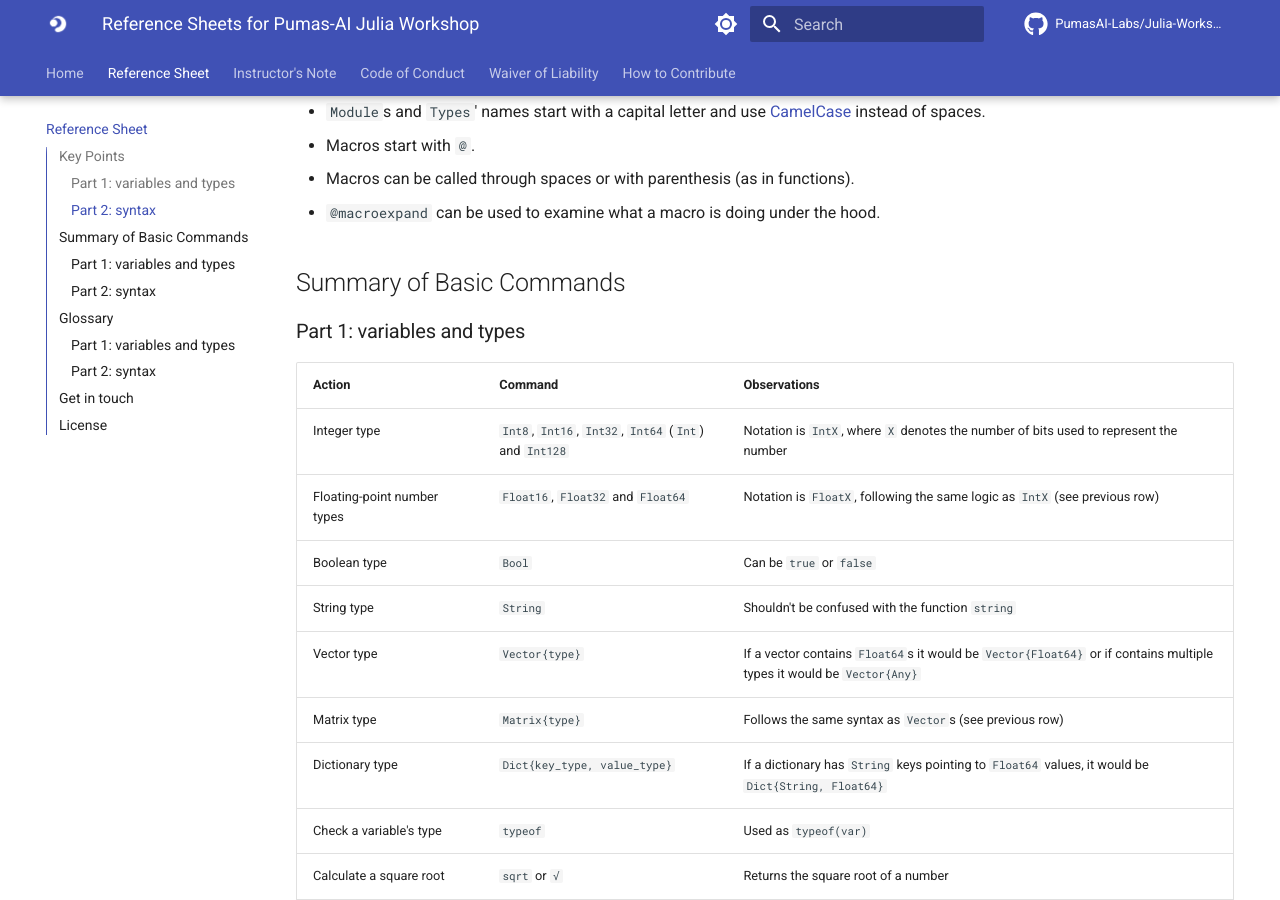
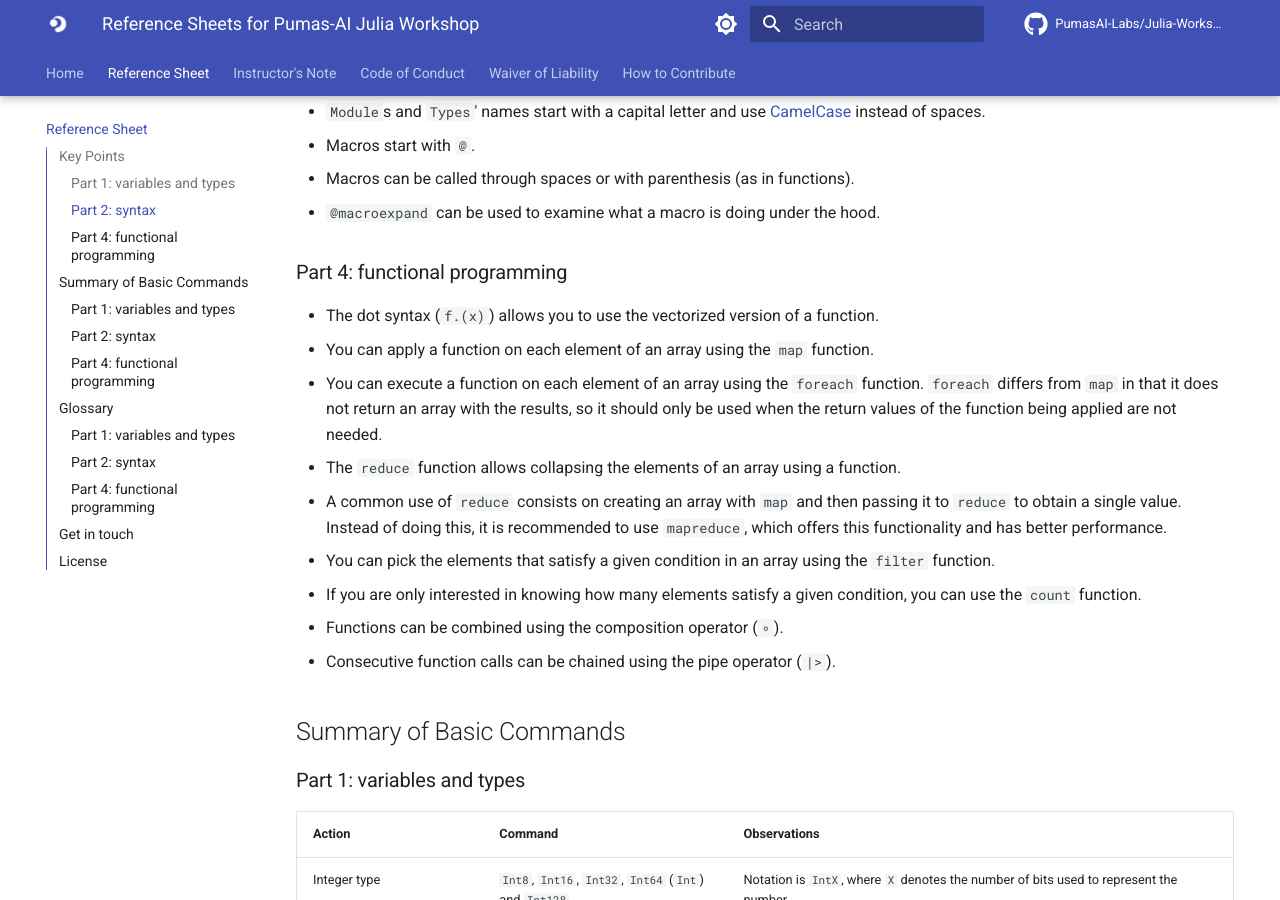
Before and after one commit to PumasAI-Labs/Julia-Workshop, an MkDocs documentation site: the page built from docs/reference.md, in a window 1280 px wide and 900 px high, scrolled down 1515 px. Built offline with MkDocs 1.6.1 and Material for MkDocs 9.7.7, drawn with Linux system fonts in a browser that asks for light colours; comment, search, counter and statistics services are not loaded; some of the changed text lies outside the part shown.

Commit message:
Updated reference sheet

```diff
--- a/docs/reference.md
+++ b/docs/reference.md
@@ -63,6 +63,23 @@ be replaced with underscores (`_`).
 - Macros can be called through spaces or with parenthesis (as in functions).
 - `@macroexpand` can be used to examine what a macro is doing under the hood.
 
+### Part 4: functional programming
+
+- The dot syntax (`f.(x)`) allows you to use the vectorized version of a function.
+- You can apply a function on each element of an array using the `map` function.
+- You can execute a function on each element of an array using the `foreach` function. `foreach`
+differs from `map` in that it does not return an array with the results, so it should only
+be used when the return values of the function being applied are not needed.
+- The `reduce` function allows collapsing the elements of an array using a function.
+- A common use of `reduce` consists on creating an array with `map` and then passing it to `reduce`
+to obtain a single value. Instead of doing this, it is recommended to use `mapreduce`, which offers
+this functionality and has better performance.
+- You can pick the elements that satisfy a given condition in an array using the `filter` function.
+- If you are only interested in knowing how many elements satisfy a given condition, you can use the
+`count` function.
+- Functions can be combined using the composition operator (`∘`).
+- Consecutive function calls can be chained using the pipe operator (`|>`).
+
 ## Summary of Basic Commands
 
 ### Part 1: variables and types
@@ -111,6 +128,20 @@ be replaced with underscores (`_`).
 | Macro call | `@macro arg` or `@macro(arg)` | |
 | See what a macro is doing under the hood | `@macroexpand <macro call>` | |
 
+### Part 4: functional programming
+
+| Action      | Command       | Observations          |
+| ----------- | ------------- | --------------------- |
+| Call the vectorized form of a function | `f.(x)` | Returns the result of evaluating `f` on each element of array `x` |
+| Apply a function on each element of an array | `map` | Used as `map(function, array)` |
+| Run a function on each element of an array | `foreach` | Similar to `map`, but doesn't return an array (just runs the function) |
+| Collapse all elements of an array into a single value using a function | `reduce` | Used as `reduce(reducing_function, array)` |
+| Create an array with `map` and then collapse it with `reduce` | `mapreduce` | Equivalent to `reduce(reducing_function, <map call>)`, but more efficient |
+| Get the elements that satisfy a given condition from an array | `filter` | Used as `filter(<function returning boolean>, array)` |
+| Count how many elements satisfy a given condition in an array | `count` | Used in the same way as `filter` |
+| Compose functions | `(function3 ∘ function2 ∘ function1)(arg)` | `∘` is created with `\circ<TAB>` |
+| Chain function calls | `arg |> function1 |> function2 |> function3` | `|>` can be vectorized as `.|>` |
+
 ## Glossary
 
 ### Part 1: variables and types
@@ -152,6 +183,23 @@ Macros
 
 : Special tool for [metaprogramming](https://docs.julialang.org/en/v1/manual/metaprogramming/) in Julia.
 
+### Part 4: functional programming
+
+[Functional programming](https://en.wikipedia.org/wiki/Functional_programming)
+
+: Programming strategy that relies on creating and combining functions.
+
+Vectorized function
+
+: Form of a function that allows applying it to all elements of a vector (e.g
+`f([x1, x2, x3]) = [f(x1), f(x2), f(x3)]`)
+
+[Function composition](https://en.wikipedia.org/wiki/Function_composition)
+
+: Combining two or more functions to create a new one that chains them together.
+For example, composing functions the `f(x)` and `g(x)` (`f ∘ g`) creates a new
+function defined as `f(g(x))`.
+
 ## Get in touch
 
 If you have any suggestions or want to get in touch with our education team,
```
